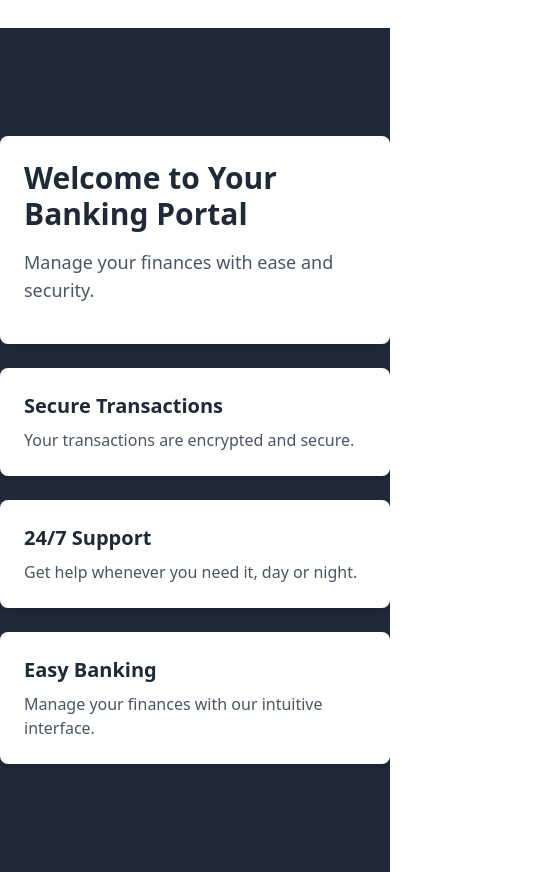
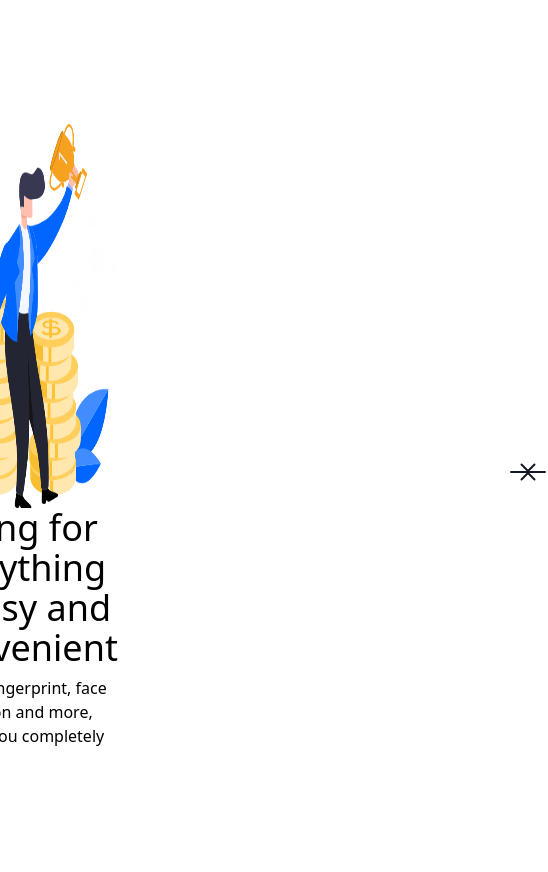
Before and after one commit to Shaileshjadav2732/Banking_Full_Stack, a React (Vite) app: page / in a window 390 px wide. Shown: the whole page, 548 px wide, since content can reach past the window. After the commit the page ends 844 px from the top, so only its background shows below. Built offline with nearby package versions, Linux system fonts and the light colour scheme.

Commit message:
change home page

```diff
--- a/src/components/HomePage.jsx
+++ b/src/components/HomePage.jsx
@@ -1,56 +1,116 @@
-// src/components/HomePage.js
-import React from "react";
+import { Carousel, IconButton } from "@material-tailwind/react";
 
-const HomePage = () => {
+import HomePageImg1 from "../assets/HomePageImg1.png";
+import HomePageImg2 from "../assets/HomePageImg2.png";
+import HomePageImg3 from "../assets/HomePageImg3.png";
+
+export default function HomePage() {
   return (
-    <div className="bg-gray-800 h-screen flex flex-col items-center justify-center">
-      <div className="max-w-4xl mx-auto py-12 ">
-        {/* Hero Section */}
-        <div className="bg-white shadow-md rounded-lg p-6 mb-6">
-          <h2 className="text-3xl font-semibold text-gray-800 mb-4">
-            Welcome to Your Banking Portal
-          </h2>
-          <p className="text-lg text-gray-600 mb-4">
-            Manage your finances with ease and security.
+    <Carousel
+      className="rounded-xl mt-20"
+      autoplay={true}
+      navigation={({ setActiveIndex, activeIndex, length }) => (
+        <div className="absolute bottom-2 left-2/4 z-50 flex  -translate-x-2/4 gap-3">
+          {new Array(length).fill("").map((_, i) => (
+            <span
+              key={i}
+              className={`block h-2  cursor-pointer rounded-2xl transition-all content-[''] hover:bg-[#00ADB5] ${
+                activeIndex === i ? "w-8 bg-white" : "w-4 bg-[#222831]"
+              }`}
+              onClick={() => setActiveIndex(i)}
+            />
+          ))}
+        </div>
+      )}
+      prevArrow={({ handlePrev }) => (
+        <IconButton
+          variant="text"
+          size="lg"
+          onClick={handlePrev}
+          className="!absolute top-2/4 left-4 -translate-y-2/4 hover:bg-[#EEEEEE]"
+        >
+          <svg
+            xmlns="http://www.w3.org/2000/svg"
+            fill="none"
+            viewBox="0 0 24 24"
+            strokeWidth={2}
+            stroke="currentColor"
+            className="h-6 w-6 hover:text-[#00ADB5]"
+          >
+            <path
+              strokeLinecap="round"
+              strokeLinejoin="round"
+              d="M10.5 19.5L3 12m0 0l7.5-7.5M3 12h18"
+            />
+          </svg>
+        </IconButton>
+      )}
+      nextArrow={({ handleNext }) => (
+        <IconButton
+          variant="text"
+          size="lg"
+          onClick={handleNext}
+          className="!absolute top-2/4 !right-4 -translate-y-2/4 hover:bg-[#EEEEEE]"
+        >
+          <svg
+            xmlns="http://www.w3.org/2000/svg"
+            fill="none"
+            viewBox="0 0 24 24"
+            strokeWidth={2}
+            stroke="currentColor"
+            className="h-6 w-6 hover:text-[#00ADB5]"
+          >
+            <path
+              strokeLinecap="round"
+              strokeLinejoin="round"
+              d="M13.5 4.5L21 12m0 0l-7.5 7.5M21 12H3"
+            />
+          </svg>
+        </IconButton>
+      )}
+    >
+      <div className="-mt-[4rem] mb-10">
+        <img src={HomePageImg1} alt="image 1" className="ml-[35rem]" />
+        <div className="flex flex-col items-center gap-2 text-[#222831]">
+          <h1 className="text-4xl">Fastest Payment in the world</h1>
+          <p>
+            Integrate multiple payment methoods to help you up the process
+            quickly
           </p>
-
-        </div>
-
-        {/* Features Section */}
-        <div className="grid grid-cols-1 md:grid-cols-3 gap-6">
-          {/* Feature 1 */}
-          <div className="bg-white shadow-md rounded-lg p-6">
-            <h3 className="text-xl font-semibold text-gray-800 mb-2">
-              Secure Transactions
-            </h3>
-            <p className="text-gray-600">
-              Your transactions are encrypted and secure.
-            </p>
-          </div>
-
-          {/* Feature 2 */}
-          <div className="bg-white shadow-md rounded-lg p-6">
-            <h3 className="text-xl font-semibold text-gray-800 mb-2">
-              24/7 Support
-            </h3>
-            <p className="text-gray-600">
-              Get help whenever you need it, day or night.
-            </p>
-          </div>
-
-          {/* Feature 3 */}
-          <div className="bg-white shadow-md rounded-lg p-6">
-            <h3 className="text-xl font-semibold text-gray-800 mb-2">
-              Easy Banking
-            </h3>
-            <p className="text-gray-600">
-              Manage your finances with our intuitive interface.
-            </p>
-          </div>
         </div>
       </div>
-    </div>
+
+      <div className="-mt-[4rem] mb-10">
+        <img src={HomePageImg2} alt="image 2" className="ml-[35rem]" />
+        <div className="flex flex-col items-center gap-2 text-[#222831]">
+          <h1 className="text-4xl">The most Secoure Platfrom for Customer</h1>
+          <p>
+            Built-in Fingerprint, face recognition and more, keeping you
+            completely safe
+          </p>
+        </div>
+      </div>
+
+      <div className=" mb-10">
+        <img
+          src={HomePageImg3}
+          alt="image 3"
+          className="h-96 ml-[35rem] mt-4"
+        />
+        <div className="flex flex-col items-center gap-2 text-[#222831]">
+          <h1 className="text-4xl">
+            Paying for Everything is Easy and Convenient
+          </h1>
+          <p>
+            Built-in Fingerprint, face recognition and more, keeping you
+            completely safe
+          </p>
+        </div>
+      </div>
+    </Carousel>
   );
-};
+}
 
-export default HomePage;
+// <Carousel className="rounded-xl">
+
+// </Carousel>
```
